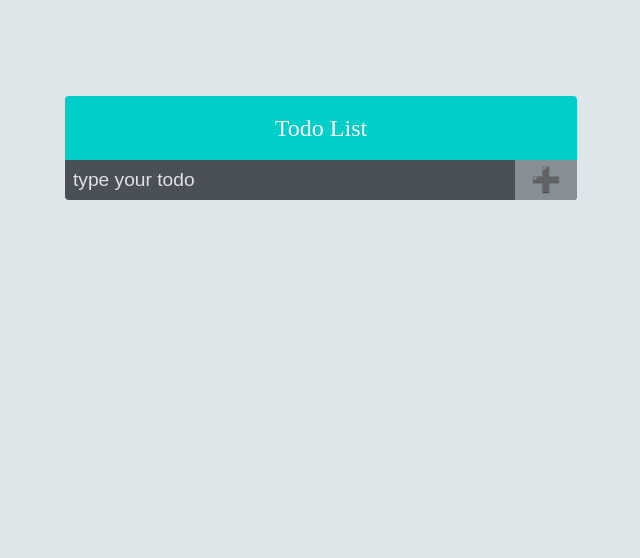
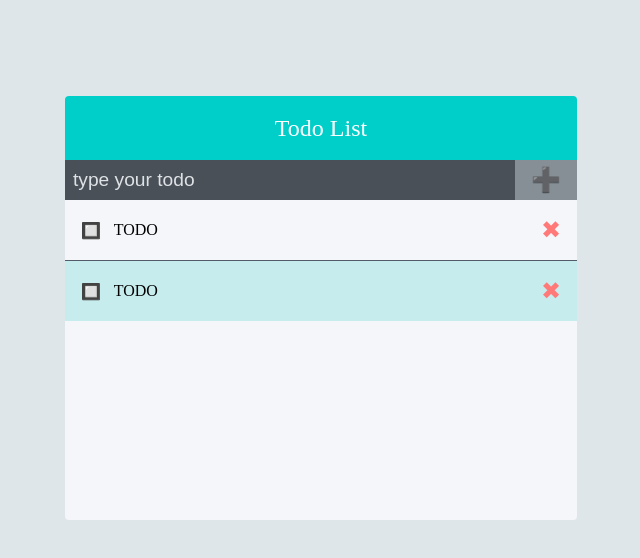
Before and after one commit to paulsplanet/todo-practice, a React (Create React App) app: page / in a window 1280 px wide. Shown: the top 558 px of the page, without its empty margins (319-959 px from the left). Built offline with nearby package versions, Linux system fonts and the light colour scheme.

Commit message:
todo practice - styling

```diff
--- a/src/App.js
+++ b/src/App.js
@@ -1,11 +1,13 @@
 import React from "react";
 import TodoInsert from "./component/TodoInsert";
+import TodoList from "./component/TodoList";
 import TodoTemplate from "./component/TodoTemplate";
 
 const App = () => {
   return(
     <TodoTemplate>
       <TodoInsert />
+      <TodoList />
     </TodoTemplate>
   )
 };
--- /dev/null
+++ b/src/component/TodoList.js
@@ -0,0 +1,20 @@
+import React from "react";
+import TodoListItem from "./TodoListItem";
+import styled from "styled-components";
+
+const Todobox = styled.div`
+    min-height: 320px;
+    max-height: 513px;
+    overflow-y: auto;
+`;
+
+const TodoList = () => {
+    return(
+        <Todobox className="TodoList">
+            <TodoListItem />
+            <TodoListItem />
+        </Todobox>
+    )
+};
+
+export default TodoList;
--- /dev/null
+++ b/src/component/TodoListItem.js
@@ -0,0 +1,52 @@
+import React from "react";
+import styled from "styled-components";
+
+
+const TodoItem = styled.div`
+    padding: 1rem;
+    display: flex;
+    align-items: center;
+    &:nth-child(even) {
+        background-color: #c7ecee;
+    }
+    & + & {
+        border-top: 1px solid #535c68;
+    }
+`;
+
+const Checkbox = styled.div`
+    cursor: pointer;
+    flex: 1;
+    display: flex;
+    align-items: center;
+
+`;
+
+const Remove = styled.div`
+    display: flex;
+    align-items: center;
+    font-size: 1.5rem;
+    color: #ff7979;
+    cursor: pointer;
+    &:hover {
+        color: #eb4d4b;
+    }
+`;
+
+const Box = styled.span`
+    margin: 0 0.8rem 0 0;
+`;
+
+const TodoListItem = () => {
+    return (
+        <TodoItem className="TodoListItem">
+            <Checkbox className="checkbox">
+                <Box>🔲</Box>
+                <div className="text">TODO</div>
+            </Checkbox>
+            <Remove className="remove">✖</Remove>
+        </TodoItem>
+    )
+}
+
+export default TodoListItem;
```
